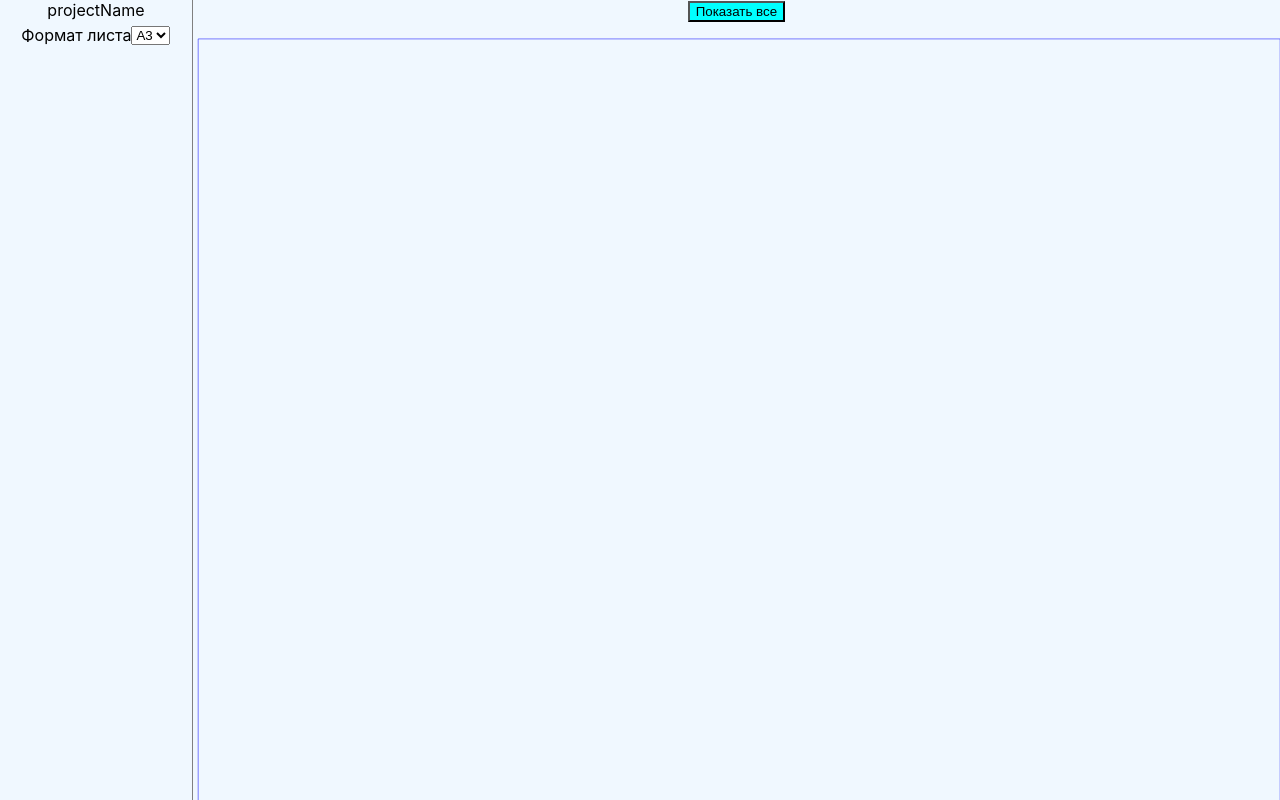
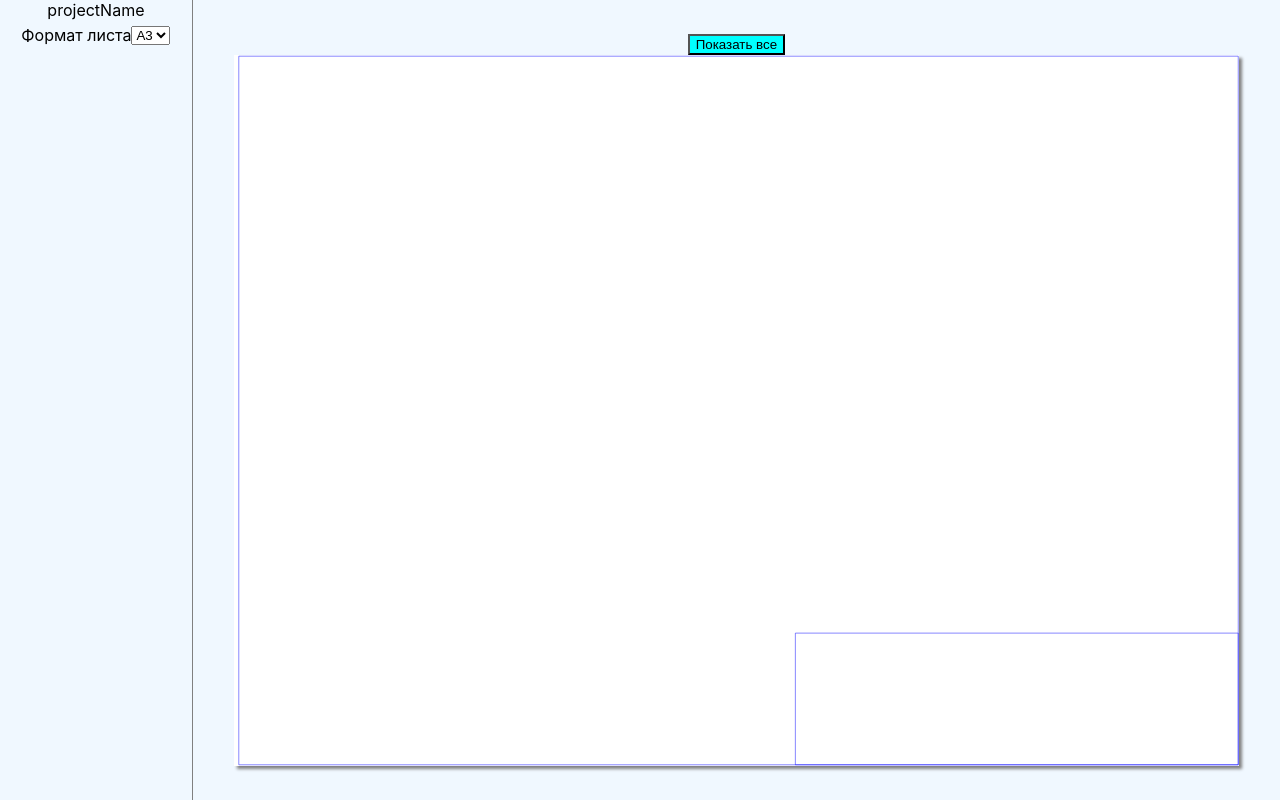
Before and after one commit to Omarvarl/POG, a React (Create React App) app: page /project in a window 1280 px wide. Built offline with nearby package versions, Linux system fonts and the light colour scheme.

Commit message:
backround_was_added

```diff
--- a/src/Project/ProjectPage.css
+++ b/src/Project/ProjectPage.css
@@ -15,6 +15,10 @@
 }
 
 .work-place {
+    display: flex;
+    flex-direction: column;
+    justify-content: center;
+    align-items: center;
     width: 85%;
     max-height: 100vh;
     max-width: 100vw;
@@ -31,8 +35,22 @@ label{
     position: relative;
     z-index: 1;
     background-color: aqua;
+    top: 0;
 }
 
 .show-all-btn:hover {
     cursor: pointer;
 }
+
+.draw-page {
+    display: flex;
+    justify-content: center;
+    align-items: center;
+    background-color: white;
+    box-shadow: 3px 3px 3px grey;
+}
+
+svg {
+    width: 100%;
+    height: 100%;
+}
--- a/src/Project/ProjectPage.tsx
+++ b/src/Project/ProjectPage.tsx
@@ -1,36 +1,60 @@
 import './ProjectPage.css'
-import React, { useState, useEffect, useRef } from 'react'
+import React, { useState, useRef } from 'react'
 import { IDrawAreaStyles, ICursorPosition } from '../Types/Types'
 
 interface IPagedDim {
-    width: string,
-    height: string
+    width: number,
+    height: number
 }
 
 const ProjectPage = () => {
-    const [pageSize, setPageSize] = useState<IPagedDim>({width:'4200', height:'2970'})
+    let startW = 4200
+    let startH = 2970
+    while (window.innerWidth * 0.85 < startW || window.innerHeight < startH) {
+        // console.log(window.innerWidth * 0.85, width)
+        startW /= 1.1;
+        startH /= 1.1;
+    }
+    const [pageSize, setPageSize] = useState<IPagedDim>({width: startW, height: startH})
+    const realPageSize = useRef<IPagedDim>({width: 4200, height: 2970})
 
     const chosePageFormat = (e:React.ChangeEvent<HTMLSelectElement>):void => {
+        let width = 0
+        let height = 0
         if (e.target.value === 'A0') {
-            setPageSize({width:'11890', height:'8410'})
+            width = 11890
+            height = 8410
+            // setPageSize({width: width, height: height})
         } else if (e.target.value === 'A1') {
-            setPageSize({width: '8410', height:'5940'})
+            width = 8410
+            height = 5940
+            // setPageSize({width: width, height: height})
         } else if (e.target.value === 'A2') {
-            setPageSize({width: '5940', height: '4200'})
+            width = 5940
+            height = 4200
+            // setPageSize({width: width, height: height})
         } else if (e.target.value === 'A3') {
-            setPageSize({width: '4200', height: '2970'})
+            width = 4200
+            height = 2970
+            // setPageSize({width: width, height: height})
         }
+        realPageSize.current = {width: width, height: height}
+        while (window.innerWidth * 0.85 < width || window.innerHeight < height) {
+            // console.log(window.innerWidth * 0.85, width)
+            width /= 1.1;
+            height /= 1.1;
+        }
+        console.log(realPageSize.current.width, width)
+        setPageSize({width: width, height: height})
     }
 
 
     const [drawParam, setDrawParam] = useState<IDrawAreaStyles>({
-        height: '100%',
-        width: '100%',
         cursor: 'grab',
         transform: ''
     })
 
-        const cursorPos = useRef({
+        const cursorPos = useRef<ICursorPosition>({
         startX: 0,
         startY: 0,
         pointX: 0,
@@ -48,7 +72,6 @@ const ProjectPage = () => {
 
         cursorPos.current.pointX = e.clientX - xs * cursorPos.current.scale;
         cursorPos.current.pointY = e.clientY - ys * cursorPos.current.scale;
-        console.log(xs)
 
         setDrawParam(
             {
@@ -146,22 +169,37 @@ const ProjectPage = () => {
             <button className="show-all-btn" onClick={showAll}>
                 Показать все
             </button>
+            <div className="draw-page"
+                style={{
+                    ...drawParam,
+                    width: pageSize.width,
+                    height: pageSize.height
+                }}
+            >
                 <svg
                     xmlns="http://www.w3.org/2000/svg"
-                viewBox={`0 0 ${pageSize.width} ${pageSize.height}`}
-                style={drawParam}
+                    viewBox={`0 0 ${realPageSize.current.width} ${realPageSize.current.height}`}
+                    style={{width: '100%', height: '100%'}}
                 >
                     <g key={`ril_0`}>
                         <path d={`M20 5
-                        L${pageSize.width} 5
-                        L${pageSize.width} ${pageSize.height}
-                        L20 ${pageSize.height}Z`}
+                            L${realPageSize.current.width - 5} 5
+                            L${realPageSize.current.width - 5} ${realPageSize.current.height - 5}
+                            L20 ${realPageSize.current.height - 5}Z`}
+                            fill="none" stroke="blue" strokeWidth="2"
+                        />
+
+                        <path d={`M${realPageSize.current.width - 5} ${realPageSize.current.height - 5 - 550}
+                            L${realPageSize.current.width - 5} ${realPageSize.current.height - 5}
+                            L${realPageSize.current.width - 5 - 1850} ${realPageSize.current.height - 5}
+                            L${realPageSize.current.width - 5 - 1850} ${realPageSize.current.height - 5 - 550}Z`}
                             fill="none" stroke="blue" strokeWidth="2"
                         />
                     </g>
                 </svg>
             </div>
         </div>
+    </div>
   )
 }
 
--- a/src/Types/Types.tsx
+++ b/src/Types/Types.tsx
@@ -5,8 +5,8 @@ export interface ICardProject {
 }
 
 export interface IDrawAreaStyles {
-    height: string,
-    width: string,
+    // height: string,
+    // width: string,
     cursor: string,
     transform: string
 }
```
Lines whose indentation alone changed are shown as unchanged.
